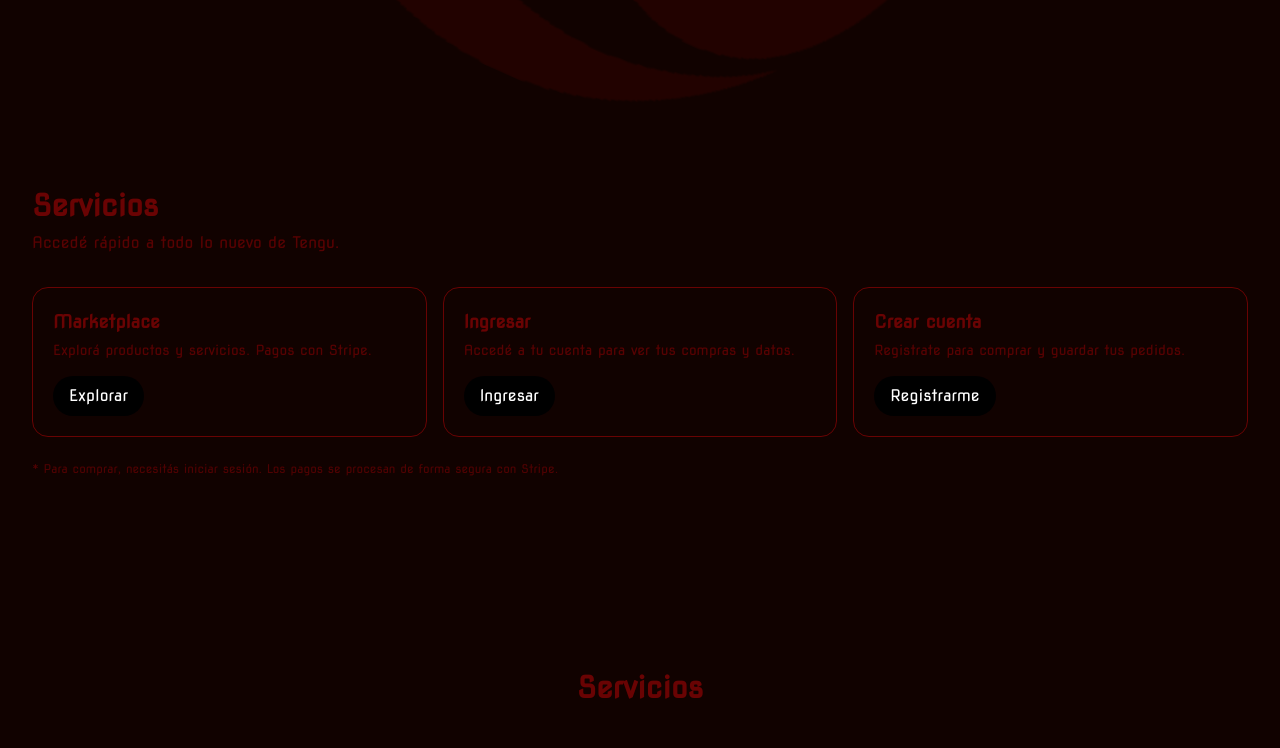
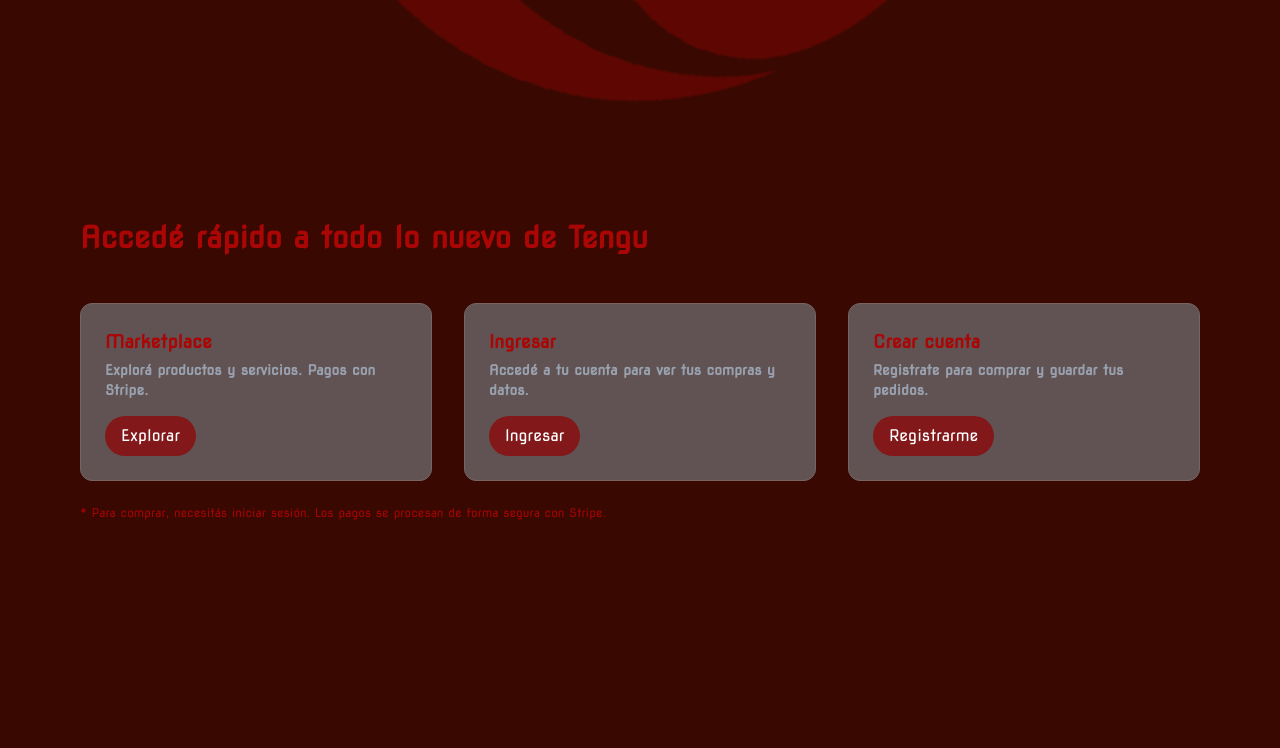
Before and after one commit to KamusDroid/tengu, a Next.js app: page / in a window 1280 px wide. Shown: the part 665-1413 px from the top of the page. Built offline with nearby package versions, Linux system fonts and the light colour scheme.

Commit message:
service colours hero fixs

```diff
--- a/src/app/globals.css
+++ b/src/app/globals.css
@@ -12,14 +12,14 @@
 /* Estilos base del body */
 body {
   background-color: rgb(245, 214, 214);
-  color: #411404;
+  color: #5c1c05;
   transition: background-color 0.3s ease, color 0.3s ease;
 }
 
 /* Estilo para dark mode (NextThemes lo gestiona con la clase `dark`) */
 .dark body {
-  background-color: #110200;
-  color: rgb(105, 3, 3);
+  background-color: #390801;
+  color: rgb(171, 6, 6);
 }
 
 /* Selección de texto */
--- a/src/components/Hero.tsx
+++ b/src/components/Hero.tsx
@@ -19,7 +19,7 @@
           <h1 id={`${id}-title`} className="text-5xl font-bold md:text-7xl lg:text-9xl">
             {title}
           </h1>
-          <p className="max-w-xl text-lg text-zinc-400 md:text-xl">{description}</p>
+          <p className="max-w-xl text-lg text-black dark:text-zinc-400 md:text-xl">{description}</p>
           <div className="z-20 flex flex-col items-center gap-4 sm:flex-row">
             <Link
               href={cta.href}
--- a/src/components/LandingServices.tsx
+++ b/src/components/LandingServices.tsx
@@ -24,18 +24,18 @@
 
 export default function LandingServices() {
   return (
-    <section className="container mx-auto px-4 py-12">
-      <h2 className="text-2xl md:text-3xl font-bold">Servicios</h2>
-      <p className="mt-2 opacity-80">Accedé rápido a todo lo nuevo de Tengu.</p>
+    <section className="mx-auto max-w-6xl px-4 py-20">
+      <h2 className="mb-12 text-3xl font-bold">Accedé rápido a todo lo nuevo de Tengu</h2>
 
-      <div className="mt-8 grid grid-cols-1 sm:grid-cols-2 lg:grid-cols-3 gap-4">
+
+      <div className="grid gap-8 md:grid-cols-3">
           {cards.map((c) => (
-          <div key={c.title} className="rounded-2xl border p-5">
+            <div key={c.title} className="vortex-hover block rounded-xl border border-[#796363] bg-[#615353] p-6 transition-transform hover:scale-105 hover:shadow-lg">
               <h3 className="text-lg font-semibold">{c.title}</h3>
-            <p className="mt-1 text-sm opacity-80">{c.desc}</p>
+              <p className="mt-1 text-sm font-semibold text-gray-900 dark:text-gray-400">{c.desc}</p>
               <Link
                 href={c.href}
-              className="mt-4 inline-flex rounded-full bg-black text-white px-4 py-2 hover:opacity-90"
+                className="mt-4 inline-flex rounded-full bg-red-900 text-white px-4 py-2 hover:opacity-80"
               >
                 {c.cta}
               </Link>
@@ -43,7 +43,7 @@
           ))}
         </div>
 
-      <p className="mt-6 text-xs opacity-70">
+      <p className="mt-6 text-xs opacity-90">
         * Para comprar, necesitás iniciar sesión. Los pagos se procesan de forma segura con Stripe.
       </p>
     </section>
--- a/src/components/RotatingImage.tsx
+++ b/src/components/RotatingImage.tsx
@@ -25,7 +25,7 @@
           fill
           priority
           sizes="(max-width: 767px) 80vw, 44rem"
-          className="pointer-events-none rounded-full object-contain opacity-10"
+          className="pointer-events-none rounded-full object-contain opacity-30"
         />
       </div>
     </div>
--- a/src/components/Sobre.tsx
+++ b/src/components/Sobre.tsx
@@ -12,12 +12,12 @@
       <h2 id="sobre-title" className="mb-6 text-3xl font-bold">
         {heading}
       </h2>
-      <div className="space-y-5 text-lg leading-relaxed text-zinc-200">
+      <div className="space-y-5 text-lg leading-relaxed text-black dark:text-zinc-200">
         {paragraphs.map((paragraph) => (
           <p key={paragraph}>{paragraph}</p>
         ))}
         <p className="text-lg font-semibold text-red-400">{highlight}</p>
-        <p className="text-base font-medium text-rose-200">{supportNote}</p>
+        <p className="text-base font-medium text-black dark:text-rose-200">{supportNote}</p>
       </div>
     </section>
   )
--- a/src/components/Tomoe.tsx
+++ b/src/components/Tomoe.tsx
@@ -12,7 +12,7 @@
   if (!isMounted) return null
 
   return (
-    <div className="absolute left-1/2 top-1/2 -translate-x-1/2 -translate-y-1/2 w-40 h-40 z-0 pointer-events-none opacity-30">
+    <div className="absolute left-1/2 top-1/2 -translate-x-1/2 -translate-y-1/2 w-40 h-40 z-0 pointer-events-none opacity-50">
       <div className="relative w-full h-full animate-spin-slow">
         {[0, 120, 240].map((angle, idx) => (
           <div
```
Lines whose indentation alone changed are shown as unchanged.
